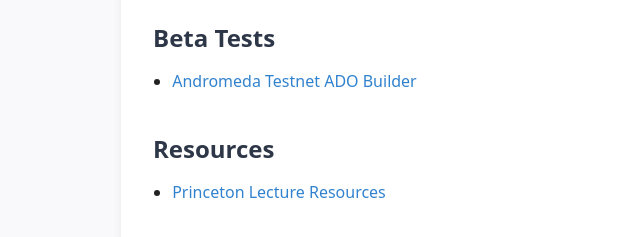
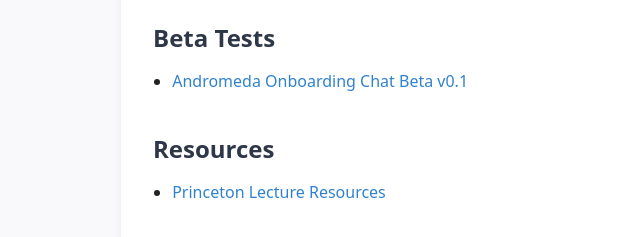
Before and after one commit to MyronKoch-dev/OpenExamples, a plain HTML site: page index.html in a window 1280 px wide. Shown: the part 205-442 px from the top of the page, 187-827 px from the left. Drawn offline with Linux system fonts and the light colour scheme.

Commit message:
Update beta test link text in index.html

```diff
--- a/index.html
+++ b/index.html
@@ -62,8 +62,8 @@
         <section>
             <h2>Beta Tests</h2>
             <ul>
-                <li><a href="https://oop-1-omega.vercel.app/" target="_blank" rel="noopener">Andromeda Testnet ADO
-                        Builder</a></li>
+                <li><a href="https://oop-1-omega.vercel.app/" target="_blank" rel="noopener">Andromeda Onboarding Chat
+                        Beta v0.1</a></li>
             </ul>
         </section>
         <section>
```
